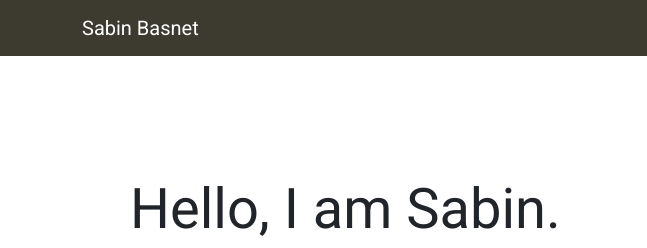
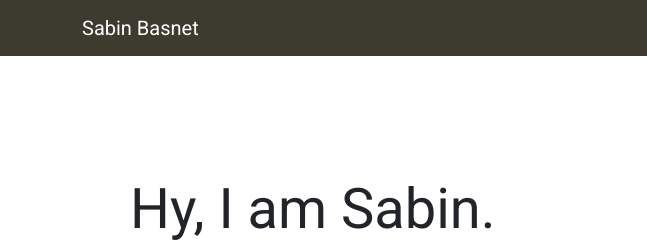
Before and after one commit to SabinBasnet007/Sabinbasnet007.github.io, a plain HTML site: page index.html in a window 1280 px wide. Shown: the top 248 px of the page, 0-647 px from the left. Drawn offline with nearby package versions, Linux system fonts and the light colour scheme.

Commit message:
some changes

```diff
--- a/index.html
+++ b/index.html
@@ -52,7 +52,7 @@
 
           <div class="col-lg-6">
             <div class="p-5 mt-4">
-                <h1 class="display-4">Hello, I am Sabin.</h1>
+                <h1 class="display-4">Hy, I am Sabin.</h1>
                 <p class="lead">I am a self taught programmer and a computer engineering student currently in 3rd year.</p>
                 <a href="#" class="btn btn-outline-dark">Get in touch.</a>
               </div>
```
